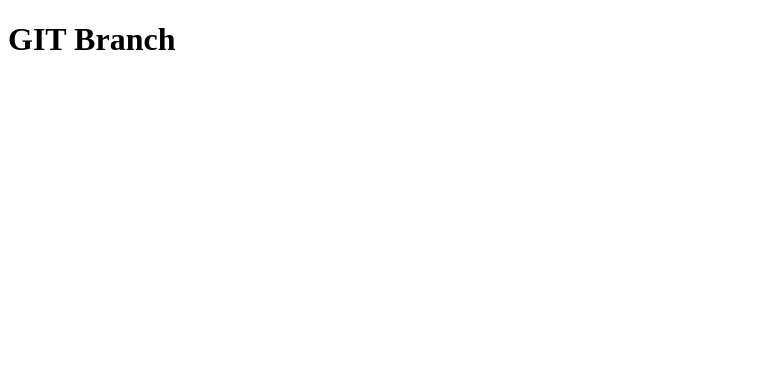
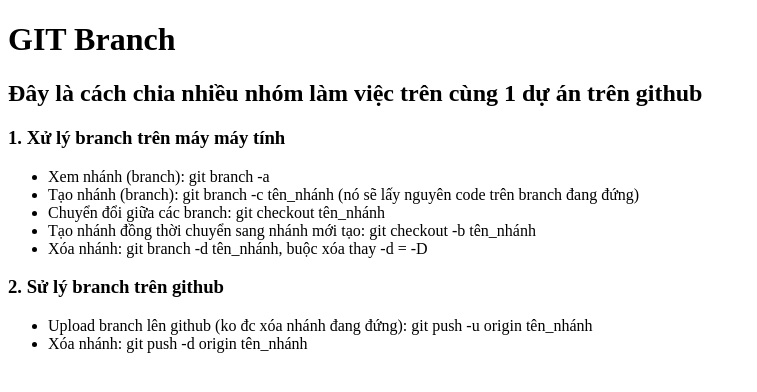
Before and after one commit to tamit10372/Baihoc_git_branch, a plain HTML site: page index.htm in a window 1280 px wide. Shown: the whole page, without its empty margins (0-757 px from the left). Drawn offline with Linux system fonts and the light colour scheme.

Commit message:
sửa nội dung lần 1

```diff
--- a/index.htm
+++ b/index.htm
@@ -7,5 +7,27 @@
   </head>
   <body>
     <h1>GIT Branch</h1>
+    <h2>Đây là cách chia nhiều nhóm làm việc trên cùng 1 dự án trên github</h2>
+    <h3>1. Xử lý branch trên máy máy tính</h3>
+    <ul>
+      <li>Xem nhánh (branch): git branch -a</li>
+      <li>
+        Tạo nhánh (branch): git branch -c tên_nhánh (nó sẽ lấy nguyên code trên
+        branch đang đứng)
+      </li>
+      <li>Chuyển đổi giữa các branch: git checkout tên_nhánh</li>
+      <li>
+        Tạo nhánh đồng thời chuyển sang nhánh mới tạo: git checkout -b tên_nhánh
+      </li>
+      <li>Xóa nhánh: git branch -d tên_nhánh, buộc xóa thay -d = -D</li>
+    </ul>
+    <h3>2. Sử lý branch trên github</h3>
+    <ul>
+      <li>
+        Upload branch lên github (ko đc xóa nhánh đang đứng): git push -u origin
+        tên_nhánh
+      </li>
+      <li>Xóa nhánh: git push -d origin tên_nhánh</li>
+    </ul>
   </body>
 </html>
```
